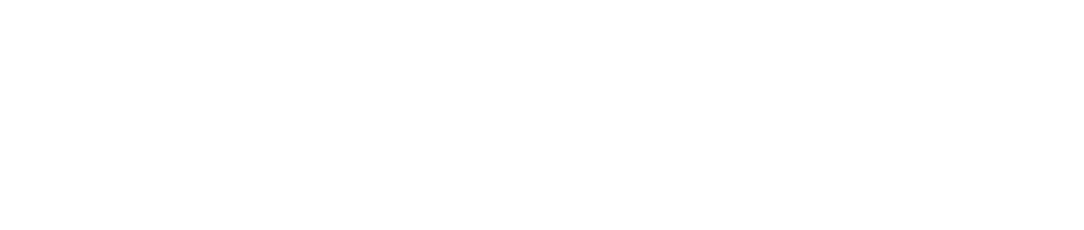
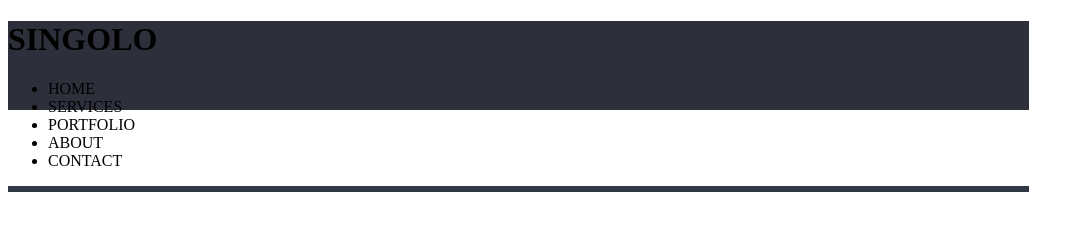
Before and after one commit to ZotovSergei/singolo, a plain HTML site: page singolo1.html in a window 1280 px wide. Shown: the whole page, without its empty margins (0-1084 px from the left). Drawn offline with Linux system fonts and the light colour scheme.

Commit message:
feat: add header

```diff
--- a/singolo1.css
+++ b/singolo1.css
@@ -0,0 +1,10 @@
+.header {
+    background-color: #2D303A;
+    width: 1021px;
+    height: 89px;
+}
+.header_bottom {
+    background-color: #323746;
+    width: 1021px;
+    height: 6px;
+}
--- a/singolo1.html
+++ b/singolo1.html
@@ -3,9 +3,26 @@
 <head>
     <meta charset="UTF-8">
     <meta name="viewport" content="width=device-width, initial-scale=1.0">
+    <link rel="stylesheet" href="./singolo1.css">
     <title>Singolo</title>
 </head>
 <body>
-    <header></header>
+    <header class="header">
+        <h1>SINGOLO</h1>
+        <nav>
+            <ul>
+                <li>HOME</li>
+                <li>SERVICES</li>
+                <li>PORTFOLIO</li>
+                <li>ABOUT</li>
+                <li>CONTACT</li>
+            </ul>
+        </nav>
+        <div class="header_bottom">
+
+        </div>
+    </header>
+    <main></main>
+    <footer></footer>
 </body>
 </html>
```
